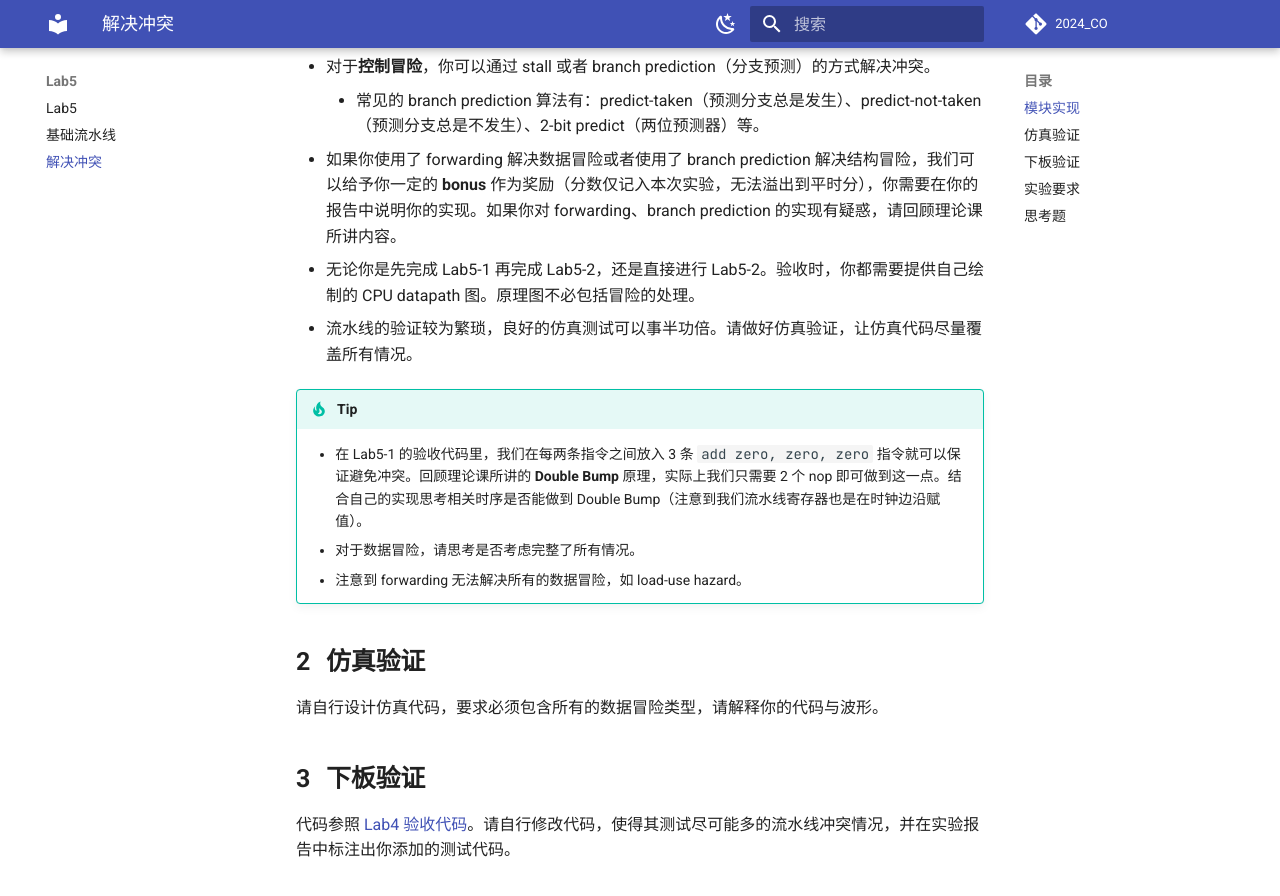
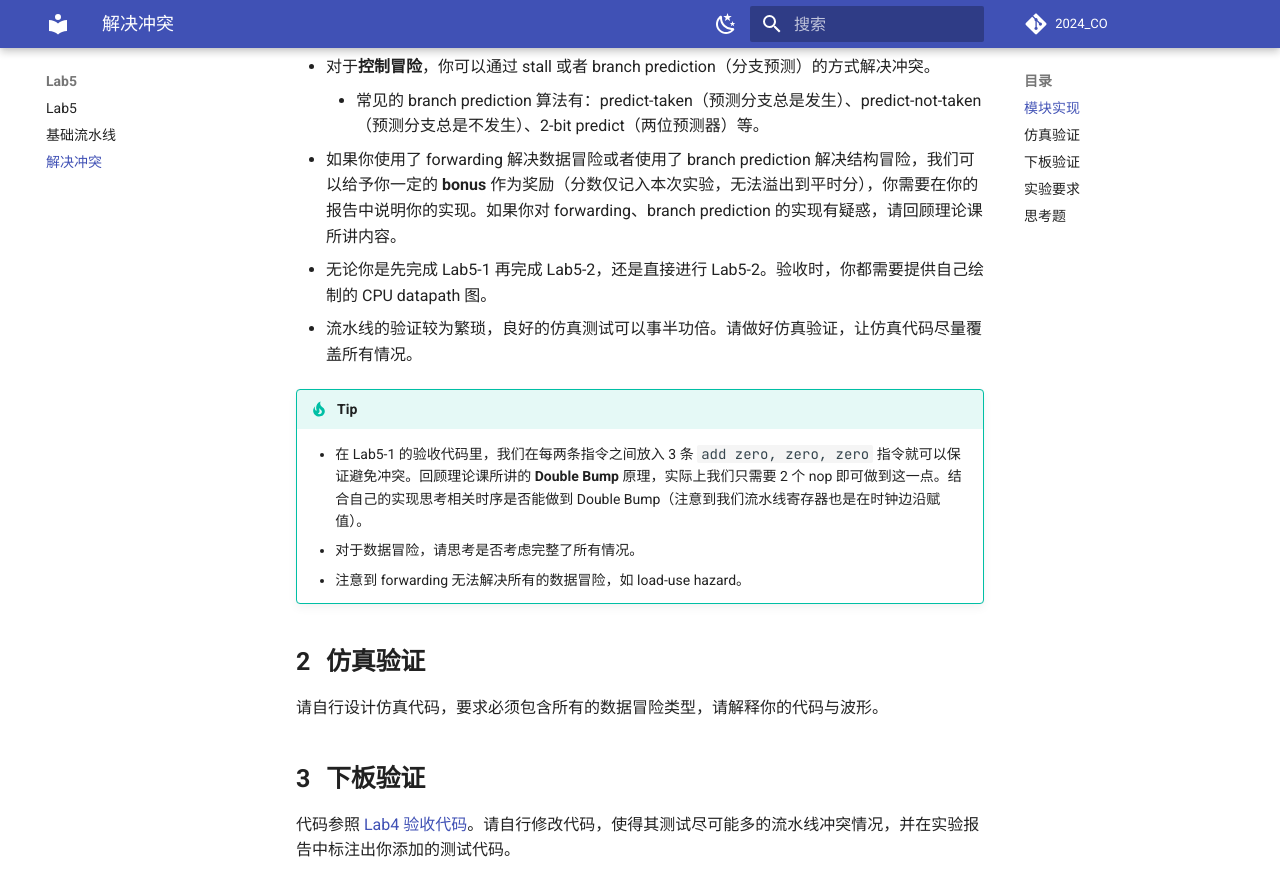
Before and after one commit to Guahao31/2024_CO, an MkDocs documentation site: the page built from docs/Lab5/pipeline_hazard.md, in a window 1280 px wide and 900 px high, scrolled down 359 px. Shown: the top 896 px of the window. Built offline with MkDocs 1.6.1 and Material for MkDocs 9.7.7, drawn with Linux system fonts in a browser that asks for light colours; a script that is not in the unit is left out; comment, search, counter and statistics services are not loaded.

Commit message:
fix: lab5-2

```diff
--- a/docs/Lab5/pipeline_hazard.md
+++ b/docs/Lab5/pipeline_hazard.md
@@ -9,7 +9,7 @@
 * 对于**控制冒险**，你可以通过 stall 或者 branch prediction（分支预测）的方式解决冲突。
     * 常见的 branch prediction 算法有：predict-taken（预测分支总是发生）、predict-not-taken（预测分支总是不发生）、2-bit predict（两位预测器）等。
 * 如果你使用了 forwarding 解决数据冒险或者使用了 branch prediction 解决结构冒险，我们可以给予你一定的 **bonus** 作为奖励（分数仅记入本次实验，无法溢出到平时分），你需要在你的报告中说明你的实现。如果你对 forwarding、branch prediction 的实现有疑惑，请回顾理论课所讲内容。
-* 无论你是先完成 Lab5-1 再完成 Lab5-2，还是直接进行 Lab5-2。验收时，你都需要提供自己绘制的 CPU datapath 图。原理图不必包括冒险的处理。
+* 无论你是先完成 Lab5-1 再完成 Lab5-2，还是直接进行 Lab5-2。验收时，你都需要提供自己绘制的 CPU datapath 图。
 * 流水线的验证较为繁琐，良好的仿真测试可以事半功倍。请做好仿真验证，让仿真代码尽量覆盖所有情况。
 
 !!! Tip
```
